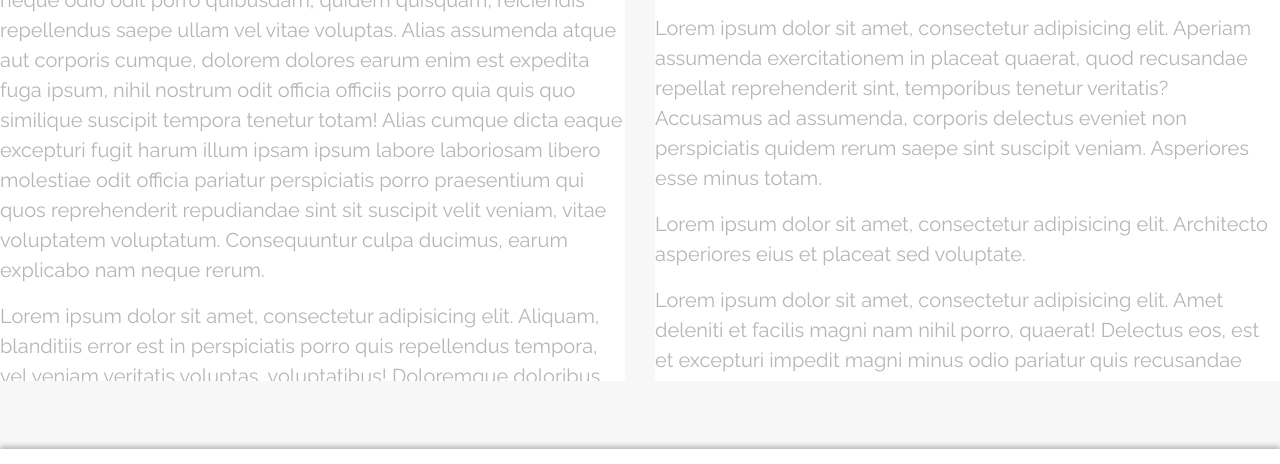
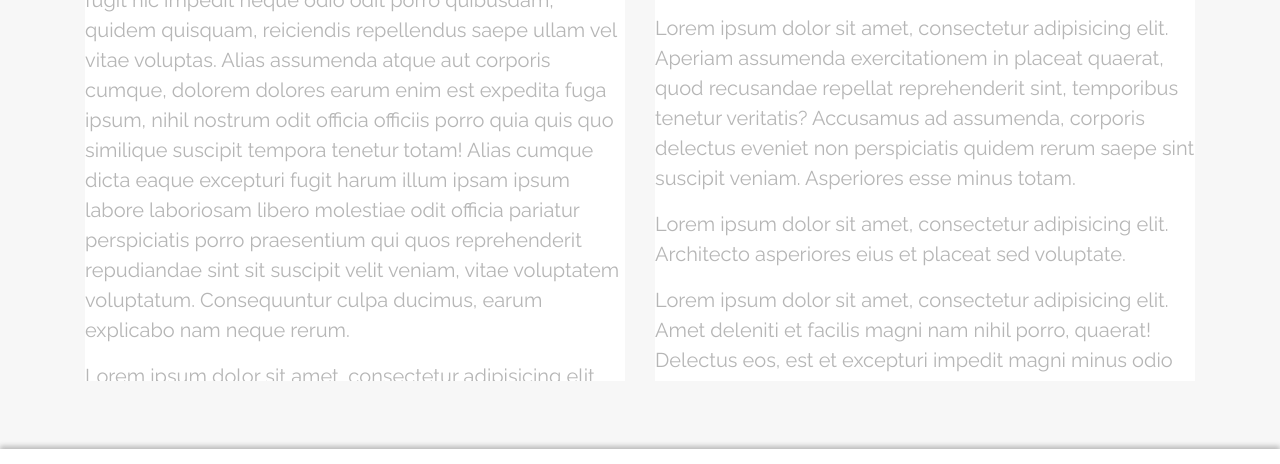
Before and after one commit to 10Volo/Samy-order-page, a website: page creation.html in a window 1280 px wide. Shown: the part 279-743 px from the top of the page. Drawn offline with nearby package versions, Linux system fonts and the light colour scheme.

Commit message:
gitignore

```diff
--- a/app/scss/creation.scss
+++ b/app/scss/creation.scss
@@ -28,6 +28,7 @@ $color-main: #B6B6B6;
 }
 
 body {
+  min-width: 320px;
   color: #B6B6B6;
   background-color: #F7F7F7;
   font-family: 'Raleway', sans-serif;
--- a/creation.html
+++ b/creation.html
@@ -44,6 +44,7 @@
     </div>
 </header>
 <section class="content-wrapper">
+    <div class="container">
         <div class="row">
             <div class="col-sm-6">
                 <div class="content-left-wrapper" id="scroll-1">
@@ -59,6 +60,7 @@
                     <p>Lorem ipsum dolor sit amet, consectetur adipisicing elit. Aperiam assumenda exercitationem in placeat quaerat, quod recusandae repellat reprehenderit sint, temporibus tenetur veritatis? Accusamus ad assumenda, corporis delectus eveniet non perspiciatis quidem rerum saepe sint suscipit veniam. Asperiores esse minus totam.</p>
                     <p>Lorem ipsum dolor sit amet, consectetur adipisicing elit. Architecto asperiores eius et placeat sed voluptate.</p>
                     <p>Lorem ipsum dolor sit amet, consectetur adipisicing elit. Amet deleniti et facilis magni nam nihil porro, quaerat! Delectus eos, est et excepturi impedit magni minus odio pariatur quis recusandae sapiente!</p>
+                </div>
             </div>
         </div>
     </div>
```
Also changed, not shown: app/css/creation.css, 1 other file. Lines whose indentation alone changed are shown as unchanged.
